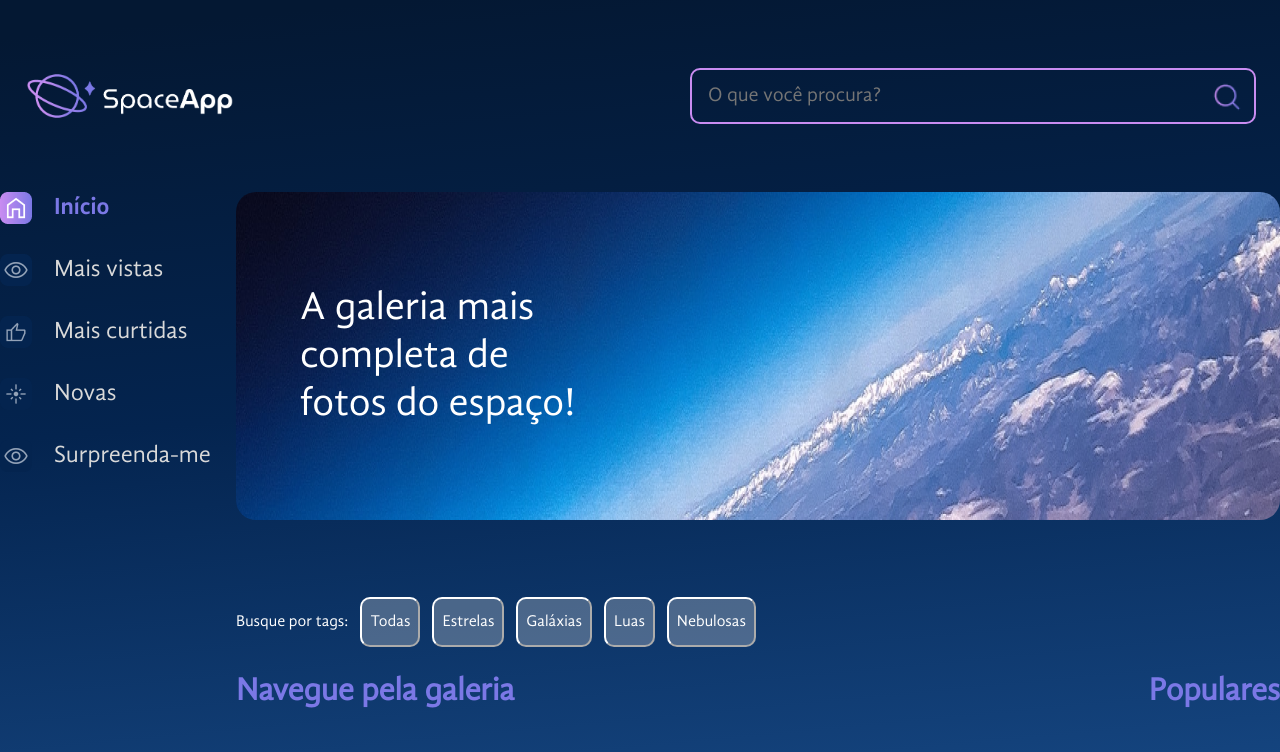
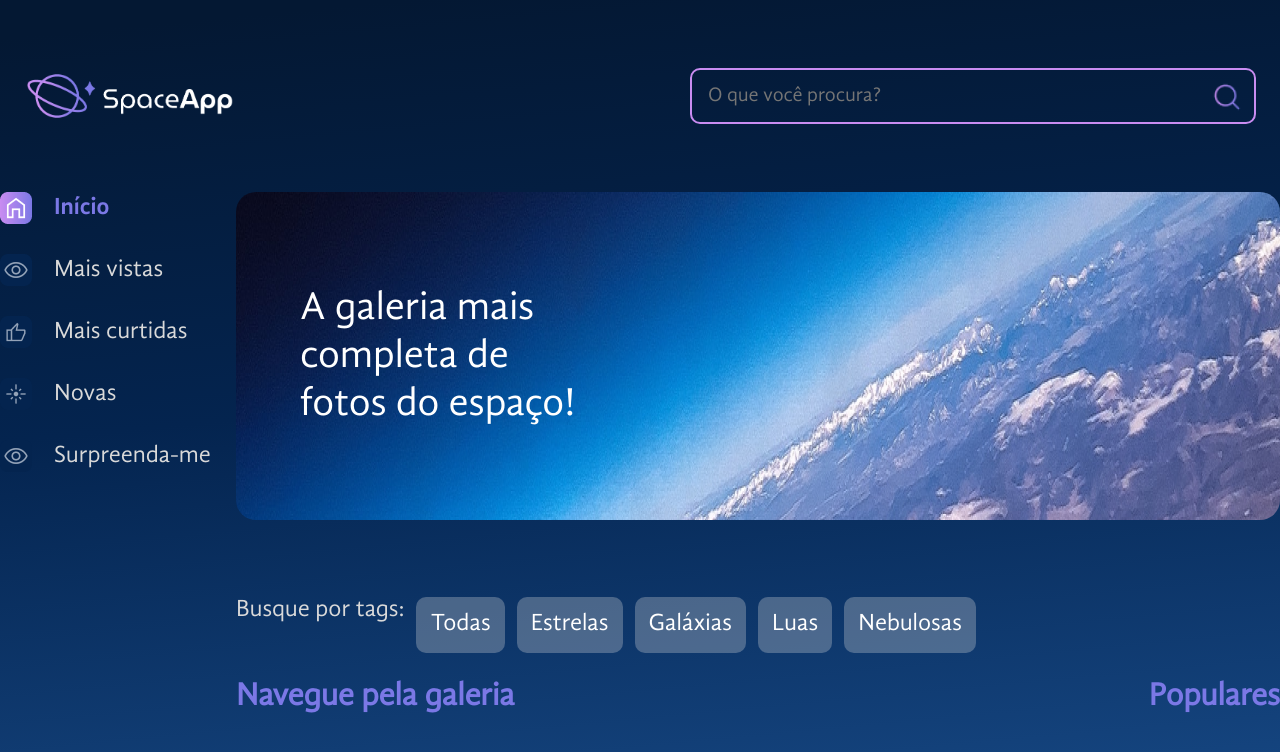
Before and after one commit to davidtpires/space-app, a React (Vite) app: page / in a window 1280 px wide. Shown: the top 752 px of the page. Built offline with nearby package versions, Linux system fonts and the light colour scheme.

Commit message:
Desafio: uma tag cheia de estilos

```diff
--- a/src/componentes/Galeria/Tags/index.jsx
+++ b/src/componentes/Galeria/Tags/index.jsx
@@ -8,14 +8,23 @@ const ContainerTags = styled.div`
 `
 
 const BotaoTags = styled.button`
-    background-color: rgba(217, 217, 217, 0.3);
-    color: #FFF;
+    font-size: 24px;
+    color: #FFFFFF;
+    background: rgba(217, 217, 217, 0.3);
     border-radius: 10px;
-    border-color: #FFF;
-    padding: 10px 8px;
+    cursor: pointer;
+    transition: background-color 0.3s ease;
+    padding: 12px;
+    box-sizing: border-box;
+    border: 2px solid transparent;
+    &:hover {
+      border-color: #C98CF1;
+    }
 `
 const ParagrafoTags = styled.p `
-    color: #FFF;
+    color: #D9D9D9;
+    font-size: 24px;
+    margin: 0;
 `
 
 
```
